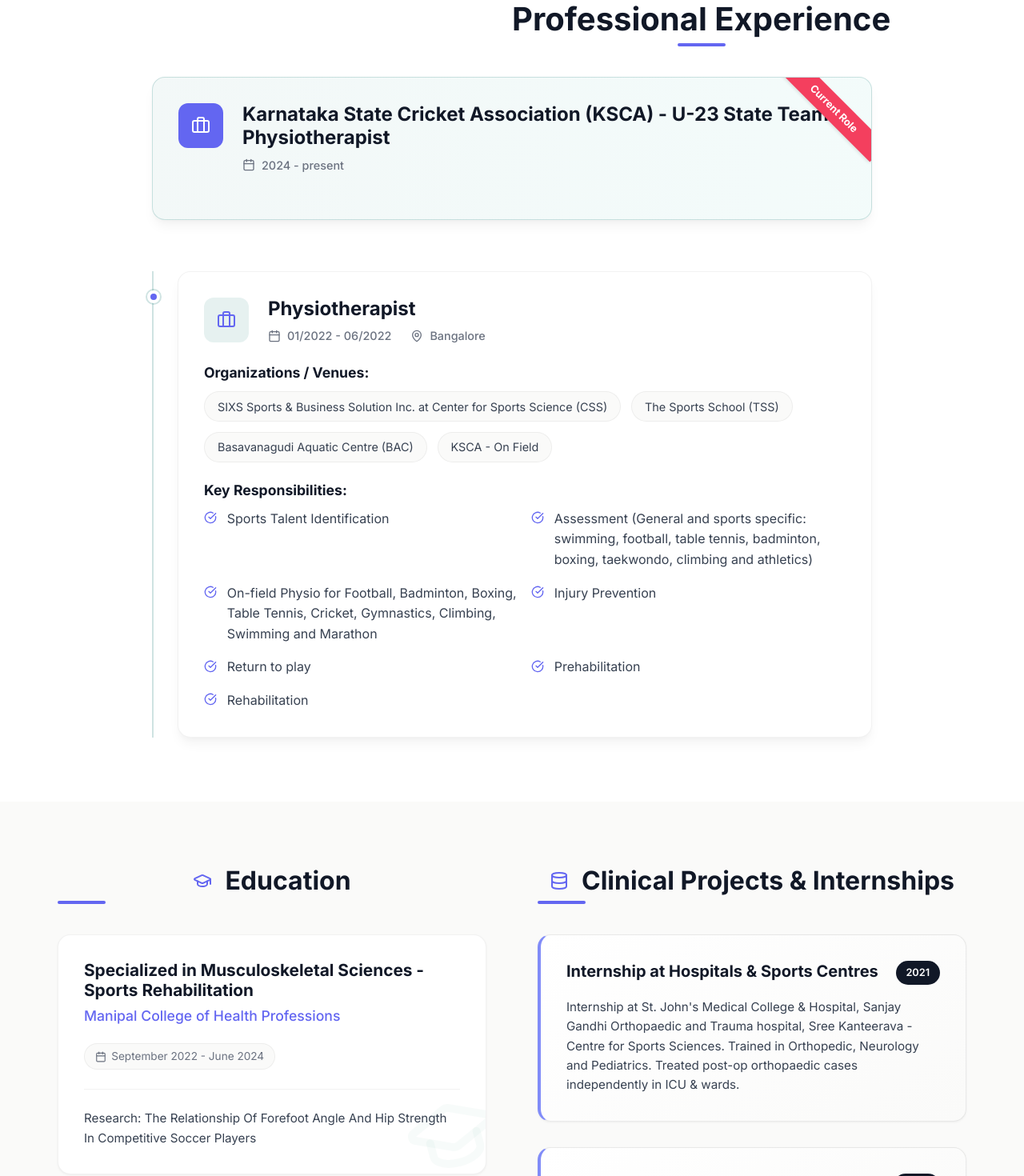
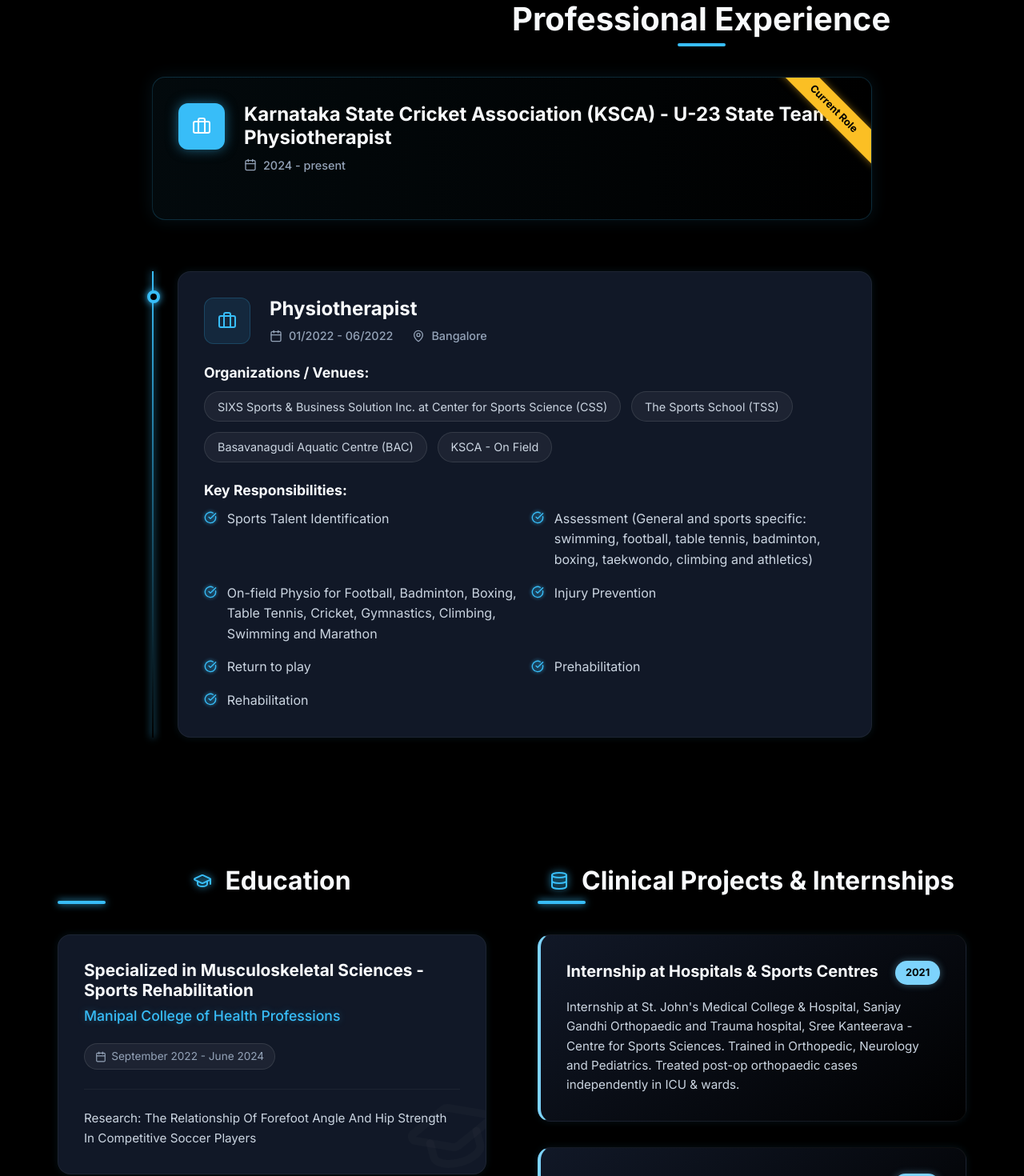
Before and after one commit to abhishekdkulkarni1997/portfolio, a React (Vite) app: page / in a window 1280 px wide. Shown: the part 880-2350 px from the top of the page at 80% size. Built offline with nearby package versions, Linux system fonts and the light colour scheme.

Commit message:
Update to interactive dark theme

```diff
--- a/src/components/Contact.css
+++ b/src/components/Contact.css
@@ -4,12 +4,13 @@
 }
 
 .contact-card {
-    background: var(--primary-color);
+    background: linear-gradient(135deg, var(--surface-color), #000);
+    border: 1px solid rgba(255, 255, 255, 0.05);
     border-radius: 24px;
     padding: 5rem 4rem;
     position: relative;
     overflow: hidden;
-    box-shadow: 0 20px 40px rgba(15, 118, 110, 0.2);
+    box-shadow: 0 0 40px rgba(56, 189, 248, 0.1);
     margin-bottom: 5rem;
 }
 
@@ -19,7 +20,7 @@
     right: -50px;
     width: 250px;
     height: 250px;
-    background: radial-gradient(circle, rgba(20, 184, 166, 0.4) 0%, transparent 70%);
+    background: radial-gradient(circle, rgba(56, 189, 248, 0.15) 0%, transparent 70%);
     border-radius: 50%;
     pointer-events: none;
 }
@@ -30,7 +31,7 @@
     left: -50px;
     width: 300px;
     height: 300px;
-    background: radial-gradient(circle, rgba(56, 189, 248, 0.3) 0%, transparent 70%);
+    background: radial-gradient(circle, rgba(251, 191, 36, 0.1) 0%, transparent 70%);
     border-radius: 50%;
     pointer-events: none;
 }
@@ -46,13 +47,14 @@
 
 .contact-title {
     font-size: 3rem;
-    color: white;
+    color: var(--secondary-color);
     margin-bottom: 1.5rem;
+    text-shadow: 0 0 20px rgba(255, 255, 255, 0.2);
 }
 
 .contact-text {
     font-size: 1.15rem;
-    color: rgba(255, 255, 255, 0.8);
+    color: var(--text-main);
     max-width: 700px;
     margin-bottom: 4rem;
     line-height: 1.6;
@@ -67,9 +69,9 @@
 }
 
 .contact-item {
-    background: rgba(255, 255, 255, 0.1);
+    background: rgba(255, 255, 255, 0.03);
     backdrop-filter: blur(10px);
-    border: 1px solid rgba(255, 255, 255, 0.2);
+    border: 1px solid rgba(255, 255, 255, 0.1);
     border-radius: 16px;
     padding: 1.5rem 2rem;
     display: flex;
@@ -77,17 +79,18 @@
     gap: 1.5rem;
     min-width: 300px;
     transition: var(--transition);
-    color: white;
+    color: var(--secondary-color);
 }
 
 .contact-item[href]:hover {
-    background: rgba(255, 255, 255, 0.2);
+    background: rgba(56, 189, 248, 0.05);
+    border-color: rgba(56, 189, 248, 0.3);
     transform: translateY(-5px);
-    box-shadow: 0 10px 20px rgba(0, 0, 0, 0.1);
+    box-shadow: 0 10px 30px rgba(56, 189, 248, 0.15);
 }
 
 .icon-wrap {
-    background: white;
+    background: var(--bg-color);
     color: var(--primary-color);
     width: 50px;
     height: 50px;
@@ -96,6 +99,12 @@
     align-items: center;
     justify-content: center;
     flex-shrink: 0;
+    border: 1px solid rgba(56, 189, 248, 0.2);
+    box-shadow: 0 0 10px rgba(56, 189, 248, 0.2);
+}
+
+.contact-item[href]:hover .icon-wrap {
+    box-shadow: 0 0 20px rgba(56, 189, 248, 0.5);
 }
 
 .info-text {
@@ -109,7 +118,7 @@
     font-size: 0.85rem;
     text-transform: uppercase;
     letter-spacing: 1px;
-    color: rgba(255, 255, 255, 0.7);
+    color: var(--text-light);
     margin-bottom: 0.3rem;
 }
 
@@ -122,7 +131,7 @@
 /* Footer Section */
 .footer {
     background: var(--surface-color);
-    border-top: 1px solid rgba(0, 0, 0, 0.05);
+    border-top: 1px solid rgba(255, 255, 255, 0.05);
     padding: 2rem 0;
 }
 
@@ -151,6 +160,7 @@
 .heart-icon {
     color: #ef4444;
     fill: #ef4444;
+    filter: drop-shadow(0 0 5px rgba(239, 68, 68, 0.5));
 }
 
 @media (max-width: 992px) {
--- a/src/components/Education.css
+++ b/src/components/Education.css
@@ -1,5 +1,6 @@
 .education-section {
     background-color: var(--bg-color);
+    position: relative;
 }
 
 .education-grid {
@@ -23,10 +24,13 @@
 .sub-title::after {
     left: 0;
     transform: none;
+    background-color: var(--primary-color);
+    box-shadow: 0 0 10px var(--primary-color);
 }
 
 .title-icon {
     color: var(--primary-color);
+    filter: drop-shadow(0 0 5px var(--primary-color));
 }
 
 .cards-container {
@@ -41,7 +45,7 @@
     border-radius: 16px;
     padding: 2rem;
     box-shadow: var(--shadow-sm);
-    border: 1px solid rgba(0, 0, 0, 0.05);
+    border: 1px solid rgba(255, 255, 255, 0.05);
     position: relative;
     overflow: hidden;
     transition: var(--transition);
@@ -49,23 +53,23 @@
 }
 
 .edu-card:hover {
-    box-shadow: var(--shadow-lg);
+    box-shadow: 0 0 30px rgba(56, 189, 248, 0.15);
     transform: translateY(-5px);
-    border-color: rgba(15, 118, 110, 0.2);
+    border-color: rgba(56, 189, 248, 0.3);
 }
 
 .card-bg-icon {
     position: absolute;
     right: -20px;
     bottom: -20px;
-    color: rgba(15, 118, 110, 0.03);
+    color: rgba(255, 255, 255, 0.02);
     z-index: -1;
     transform: rotate(-15deg);
     transition: var(--transition);
 }
 
 .edu-card:hover .card-bg-icon {
-    color: rgba(15, 118, 110, 0.08);
+    color: rgba(56, 189, 248, 0.05);
     transform: rotate(0deg) scale(1.1);
 }
 
@@ -80,6 +84,7 @@
     font-weight: 500;
     color: var(--primary-color);
     margin-bottom: 1.5rem;
+    text-shadow: 0 0 10px rgba(56, 189, 248, 0.3);
 }
 
 .edu-meta {
@@ -95,40 +100,41 @@
     gap: 0.4rem;
     font-size: 0.85rem;
     color: var(--text-light);
-    background: var(--bg-color);
+    background: rgba(255, 255, 255, 0.05);
     padding: 0.3rem 0.8rem;
     border-radius: 50px;
-    border: 1px solid rgba(0, 0, 0, 0.05);
+    border: 1px solid rgba(255, 255, 255, 0.1);
 }
 
 .highlight-tag {
-    color: var(--primary-color);
-    background: rgba(15, 118, 110, 0.1);
-    border-color: rgba(15, 118, 110, 0.2);
-    font-weight: 600;
+    color: #000;
+    background: var(--accent-color);
+    border-color: var(--accent-color);
+    font-weight: 700;
+    box-shadow: 0 0 10px rgba(251, 191, 36, 0.4);
 }
 
 .edu-details {
     font-size: 0.95rem;
     color: var(--text-main);
     line-height: 1.6;
-    border-top: 1px solid rgba(0, 0, 0, 0.05);
+    border-top: 1px solid rgba(255, 255, 255, 0.05);
     padding-top: 1.5rem;
 }
 
 /* Project Cards */
 .proj-card {
-    background: linear-gradient(145deg, var(--surface-color), var(--bg-color));
+    background: linear-gradient(145deg, var(--surface-color), rgba(0, 0, 0, 0.5));
     border-radius: 16px;
     padding: 2rem;
     box-shadow: var(--shadow-sm);
-    border: 1px solid rgba(0, 0, 0, 0.08);
+    border: 1px solid rgba(255, 255, 255, 0.05);
     transition: var(--transition);
     border-left: 4px solid var(--primary-light);
 }
 
 .proj-card:hover {
-    box-shadow: var(--shadow-md);
+    box-shadow: 0 0 25px rgba(56, 189, 248, 0.15);
     transform: translateX(5px);
     border-left-color: var(--primary-color);
 }
@@ -148,13 +154,14 @@
 }
 
 .proj-duration {
-    background: var(--secondary-color);
-    color: white;
+    background: var(--primary-light);
+    color: #000;
     font-size: 0.8rem;
-    font-weight: 600;
+    font-weight: 700;
     padding: 0.3rem 0.8rem;
     border-radius: 50px;
     white-space: nowrap;
+    box-shadow: 0 0 10px rgba(125, 211, 252, 0.4);
 }
 
 .proj-details {
--- a/src/components/Experience.css
+++ b/src/components/Experience.css
@@ -1,5 +1,5 @@
 .bg-light {
-    background-color: var(--surface-color);
+    background-color: var(--bg-color);
 }
 
 .experience-content {
@@ -11,35 +11,37 @@
     background: var(--surface-color);
     border-radius: 16px;
     padding: 2rem;
-    box-shadow: var(--shadow-md);
-    border: 1px solid rgba(0, 0, 0, 0.05);
+    box-shadow: var(--shadow-sm);
+    border: 1px solid rgba(255, 255, 255, 0.05);
     transition: var(--transition);
     position: relative;
     overflow: hidden;
 }
 
 .experience-card:hover {
-    box-shadow: var(--shadow-lg);
-    transform: translateY(-5px);
+    box-shadow: 0 0 30px rgba(56, 189, 248, 0.15);
+    transform: translateY(-5px) scale(1.02);
+    border-color: rgba(56, 189, 248, 0.3);
 }
 
 .current-role {
     margin-bottom: 4rem;
-    background: linear-gradient(to right, rgba(15, 118, 110, 0.05), rgba(20, 184, 166, 0.05));
-    border: 1px solid rgba(15, 118, 110, 0.2);
+    background: linear-gradient(to right, rgba(56, 189, 248, 0.05), rgba(0, 0, 0, 0.3));
+    border: 1px solid rgba(56, 189, 248, 0.2);
+    box-shadow: 0 0 20px rgba(56, 189, 248, 0.1);
 }
 
 .current-badge {
     position: absolute;
     top: 1.5rem;
-    right: -2rem;
+    right: -2.5rem;
     background: var(--accent-color);
-    color: #fff;
-    padding: 0.3rem 2.5rem;
+    color: #000;
+    padding: 0.3rem 3rem;
     font-size: 0.8rem;
-    font-weight: 700;
+    font-weight: 800;
     transform: rotate(45deg);
-    box-shadow: 0 2px 4px rgba(0, 0, 0, 0.1);
+    box-shadow: 0 0 10px rgba(251, 191, 36, 0.5);
 }
 
 .card-header {
@@ -50,16 +52,18 @@
 }
 
 .role-icon-wrapper {
-    background: rgba(15, 118, 110, 0.1);
+    background: rgba(56, 189, 248, 0.1);
     padding: 1rem;
     border-radius: 12px;
     display: flex;
     align-items: center;
     justify-content: center;
+    border: 1px solid rgba(56, 189, 248, 0.2);
 }
 
 .role-icon-wrapper.current {
     background: var(--primary-color);
+    box-shadow: 0 0 15px rgba(56, 189, 248, 0.5);
 }
 
 .role-header-text h3 {
@@ -97,12 +101,19 @@
 }
 
 .org-list li {
-    background: var(--bg-color);
+    background: rgba(255, 255, 255, 0.05);
     padding: 0.4rem 1rem;
     border-radius: 50px;
     font-size: 0.9rem;
     color: var(--text-main);
-    border: 1px solid rgba(0, 0, 0, 0.05);
+    border: 1px solid rgba(255, 255, 255, 0.1);
+    transition: var(--transition);
+}
+
+.org-list li:hover {
+    background: rgba(56, 189, 248, 0.1);
+    border-color: var(--primary-color);
+    color: var(--primary-color);
 }
 
 .resp-list {
@@ -122,6 +133,7 @@
     color: var(--primary-color);
     flex-shrink: 0;
     margin-top: 0.2rem;
+    filter: drop-shadow(0 0 2px var(--primary-color));
 }
 
 /* Timeline specific styles */
@@ -137,7 +149,8 @@
     top: 0;
     height: 100%;
     width: 2px;
-    background: rgba(15, 118, 110, 0.2);
+    background: linear-gradient(to bottom, var(--primary-color), rgba(56, 189, 248, 0));
+    box-shadow: 0 0 10px var(--primary-color);
 }
 
 .timeline-item {
@@ -156,9 +169,9 @@
     width: 16px;
     height: 16px;
     border-radius: 50%;
-    background: var(--primary-color);
-    border: 4px solid var(--surface-color);
-    box-shadow: 0 0 0 2px rgba(15, 118, 110, 0.2);
+    background: var(--bg-color);
+    border: 4px solid var(--primary-color);
+    box-shadow: 0 0 10px var(--primary-color);
 }
 
 @media (max-width: 768px) {
--- a/src/components/Hero.css
+++ b/src/components/Hero.css
@@ -15,14 +15,14 @@
     width: 100%;
     height: 100%;
     z-index: -1;
-    background: linear-gradient(135deg, rgba(20, 184, 166, 0.05) 0%, rgba(248, 250, 252, 1) 100%);
+    background: var(--bg-color);
 }
 
 .blob {
     position: absolute;
     border-radius: 50%;
-    filter: blur(60px);
-    opacity: 0.4;
+    filter: blur(100px);
+    opacity: 0.15;
     z-index: -1;
 }
 
@@ -40,7 +40,7 @@
     left: -10%;
     width: 500px;
     height: 500px;
-    background: #38bdf8;
+    background: var(--primary-color);
     animation: float 10s ease-in-out infinite reverse;
 }
 
@@ -76,14 +76,16 @@
     display: inline-flex;
     align-items: center;
     gap: 0.5rem;
-    background: rgba(15, 118, 110, 0.1);
+    background: rgba(56, 189, 248, 0.1);
     color: var(--primary-color);
     padding: 0.5rem 1rem;
     border-radius: 50px;
+    border: 1px solid rgba(56, 189, 248, 0.2);
     font-weight: 600;
     font-size: 0.9rem;
     margin-bottom: 2rem;
     align-self: center;
+    box-shadow: 0 0 15px rgba(56, 189, 248, 0.2);
 }
 
 .hero-title {
@@ -94,9 +96,7 @@
 
 .hero-title .highlight {
     color: var(--primary-color);
-    background: linear-gradient(120deg, var(--primary-color), var(--primary-light));
-    -webkit-background-clip: text;
-    -webkit-text-fill-color: transparent;
+    text-shadow: 0 0 20px rgba(56, 189, 248, 0.5);
 }
 
 .hero-subtitle {
@@ -133,27 +133,29 @@
 
 .btn-primary {
     background-color: var(--primary-color);
-    color: white;
+    color: #000;
     border: 2px solid var(--primary-color);
-    box-shadow: 0 4px 14px rgba(15, 118, 110, 0.4);
+    box-shadow: 0 0 20px rgba(56, 189, 248, 0.4);
 }
 
 .btn-primary:hover {
-    background-color: var(--primary-light);
-    border-color: var(--primary-light);
+    background-color: transparent;
+    color: var(--primary-color);
+    box-shadow: 0 0 30px rgba(56, 189, 248, 0.6);
     transform: translateY(-2px);
-    color: white;
 }
 
 .btn-secondary {
     background-color: transparent;
-    color: var(--secondary-color);
-    border: 2px solid var(--secondary-color);
+    color: var(--text-main);
+    border: 2px solid rgba(255, 255, 255, 0.2);
 }
 
 .btn-secondary:hover {
-    background-color: var(--secondary-color);
-    color: white;
+    border-color: var(--secondary-color);
+    color: var(--secondary-color);
+    box-shadow: 0 0 15px rgba(255, 255, 255, 0.1);
+    transform: translateY(-2px);
 }
 
 @media (max-width: 768px) {
--- a/src/components/Navbar.css
+++ b/src/components/Navbar.css
@@ -9,10 +9,12 @@
 }
 
 .navbar.scrolled {
-    background: rgba(255, 255, 255, 0.9);
-    backdrop-filter: blur(10px);
+    background: rgba(0, 0, 0, 0.8);
+    backdrop-filter: blur(15px);
+    -webkit-backdrop-filter: blur(15px);
     padding: 1rem 0;
-    box-shadow: var(--shadow-md);
+    border-bottom: 1px solid rgba(255, 255, 255, 0.05);
+    box-shadow: 0 4px 30px rgba(0, 0, 0, 0.5);
 }
 
 .nav-container {
@@ -26,10 +28,12 @@
     font-weight: 700;
     color: var(--secondary-color);
     letter-spacing: -0.5px;
+    text-shadow: 0 0 10px rgba(255, 255, 255, 0.2);
 }
 
 .nav-logo span {
     color: var(--primary-color);
+    text-shadow: 0 0 10px rgba(56, 189, 248, 0.5);
 }
 
 .desktop-nav {
@@ -54,10 +58,12 @@
     left: 0;
     background-color: var(--primary-color);
     transition: var(--transition);
+    box-shadow: 0 0 5px var(--primary-color);
 }
 
 .desktop-nav a:hover {
-    color: var(--primary-color);
+    color: var(--secondary-color);
+    text-shadow: 0 0 10px rgba(255, 255, 255, 0.3);
 }
 
 .desktop-nav a:hover::after {
@@ -71,8 +77,9 @@
 }
 
 .mobile-nav {
-    background: var(--surface-color);
-    border-top: 1px solid rgba(0, 0, 0, 0.05);
+    background: rgba(17, 24, 39, 0.95);
+    backdrop-filter: blur(10px);
+    border-top: 1px solid rgba(255, 255, 255, 0.05);
     box-shadow: var(--shadow-md);
 }
 
--- a/src/components/Skills.css
+++ b/src/components/Skills.css
@@ -10,7 +10,7 @@
     left: 0;
     width: 100%;
     height: 1px;
-    background: linear-gradient(90deg, transparent, rgba(15, 118, 110, 0.2), transparent);
+    background: linear-gradient(90deg, transparent, rgba(56, 189, 248, 0.3), transparent);
 }
 
 .skills-container {
@@ -33,10 +33,12 @@
 
 .block-icon {
     color: var(--accent-color);
+    filter: drop-shadow(0 0 8px rgba(251, 191, 36, 0.6));
 }
 
 .cert-block .block-icon {
     color: var(--primary-color);
+    filter: drop-shadow(0 0 8px rgba(56, 189, 248, 0.6));
 }
 
 /* Skills Grid */
@@ -48,11 +50,11 @@
 }
 
 .skill-pill {
-    background: white;
-    border: 2px solid var(--primary-light);
+    background: rgba(255, 255, 255, 0.03);
+    border: 1px solid rgba(56, 189, 248, 0.3);
     border-radius: 50px;
     padding: 0.8rem 1.8rem;
-    box-shadow: 0 4px 10px rgba(20, 184, 166, 0.1);
+    box-shadow: 0 4px 10px rgba(0, 0, 0, 0.2);
     transition: var(--transition);
     cursor: default;
 }
@@ -60,18 +62,20 @@
 .skill-pill:hover {
     background: var(--primary-color);
     border-color: var(--primary-color);
-    transform: translateY(-3px);
-    box-shadow: 0 8px 15px rgba(15, 118, 110, 0.2);
+    transform: translateY(-3px) scale(1.05);
+    box-shadow: 0 0 20px rgba(56, 189, 248, 0.5);
 }
 
 .skill-pill:hover .skill-text {
-    color: white;
+    color: #000;
+    text-shadow: none;
 }
 
 .skill-text {
     font-size: 1.1rem;
     font-weight: 600;
-    color: var(--primary-color);
+    color: var(--primary-light);
+    text-shadow: 0 0 5px rgba(125, 211, 252, 0.2);
     transition: var(--transition);
 }
 
@@ -80,34 +84,38 @@
     display: grid;
     grid-template-columns: repeat(auto-fill, minmax(350px, 1fr));
     gap: 1.5rem;
-    background: var(--bg-color);
+    background: rgba(0, 0, 0, 0.3);
     padding: 3rem;
     border-radius: 20px;
-    border: 1px solid rgba(0, 0, 0, 0.03);
+    border: 1px solid rgba(255, 255, 255, 0.05);
 }
 
 .cert-item {
     display: flex;
     align-items: flex-start;
     gap: 1rem;
-    background: var(--surface-color);
+    background: rgba(255, 255, 255, 0.02);
     padding: 1.2rem;
     border-radius: 12px;
     box-shadow: var(--shadow-sm);
     transition: var(--transition);
+    border: 1px solid rgba(255, 255, 255, 0.05);
     border-left: 3px solid transparent;
 }
 
 .cert-item:hover {
     transform: translateX(5px);
-    box-shadow: var(--shadow-md);
+    box-shadow: 0 0 20px rgba(56, 189, 248, 0.15);
     border-left-color: var(--primary-color);
+    background: rgba(56, 189, 248, 0.05);
+    border-color: rgba(56, 189, 248, 0.2);
 }
 
 .cert-check {
     color: var(--primary-color);
     flex-shrink: 0;
     margin-top: 0.1rem;
+    filter: drop-shadow(0 0 3px var(--primary-color));
 }
 
 .cert-item span {
--- a/src/index.css
+++ b/src/index.css
@@ -1,24 +1,26 @@
 @import url('https://fonts.googleapis.com/css2?family=Inter:wght@300;400;500;600;700&display=swap');
 
 :root {
-  /* Modern Premium Theme */
-  --primary-color: #6366f1;
-  /* Indigo */
-  --primary-light: #818cf8;
-  --secondary-color: #111827;
-  /* Dark Slate */
-  --bg-color: #fafaf9;
-  /* Warm White */
-  --text-main: #374151;
-  --text-light: #6b7280;
-  --surface-color: #ffffff;
-  --accent-color: #f43f5e;
-  /* Rose / Coral */
+  /* Modern Dark Interactive Theme */
+  --primary-color: #38bdf8;
+  /* Bright Sky Blue */
+  --primary-light: #7dd3fc;
+  --secondary-color: #f8fafc;
+  /* Keep text bright */
+  --bg-color: #000000;
+  /* True Black */
+  --surface-color: #111827;
+  /* Very Dark Slate */
+  --text-main: #cbd5e1;
+  /* Light Slate */
+  --text-light: #94a3b8;
+  --accent-color: #fbbf24;
+  /* Amber/Gold */
 
-  --transition: all 0.3s cubic-bezier(0.4, 0, 0.2, 1);
-  --shadow-sm: 0 1px 3px rgba(0, 0, 0, 0.05);
-  --shadow-md: 0 10px 15px -3px rgba(0, 0, 0, 0.05), 0 4px 6px -2px rgba(0, 0, 0, 0.025);
-  --shadow-lg: 0 20px 25px -5px rgba(0, 0, 0, 0.1), 0 10px 10px -5px rgba(0, 0, 0, 0.04);
+  --transition: all 0.4s cubic-bezier(0.4, 0, 0.2, 1);
+  --shadow-sm: 0 0 10px rgba(56, 189, 248, 0.1);
+  --shadow-md: 0 0 20px rgba(56, 189, 248, 0.15), 0 0 10px rgba(56, 189, 248, 0.1);
+  --shadow-lg: 0 0 30px rgba(56, 189, 248, 0.3), 0 0 15px rgba(56, 189, 248, 0.2);
 }
 
 * {
```
